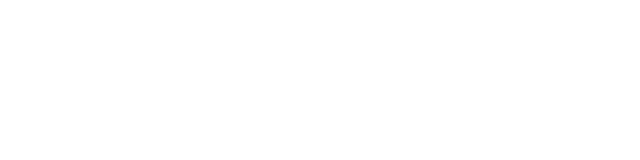
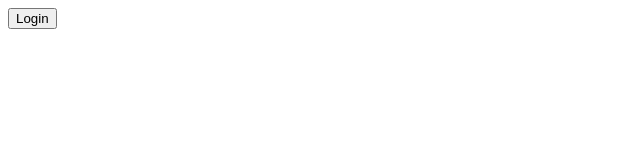
Before and after one commit to kiethohoai/my-fullstack-app, a React (Vite) app: page / in a window 1280 px wide. Shown: the top 160 px of the page, without its empty margins (0-640 px from the left). Built offline with nearby package versions, Linux system fonts and the light colour scheme.

Commit message:
18. JSX Conditional Rendering Using Immidiatly Invoked Function

```diff
--- a/src/App.jsx
+++ b/src/App.jsx
@@ -1,6 +1,6 @@
 function App() {
-  const temp = false;
-  return <div>{temp && <h1>Rendering And And</h1>}</div>;
+  const temp = true;
+  return <div>{temp ? <button>Login</button> : <button>Log out</button>}</div>;
 }
 
 export default App;
```
Also changed, not shown: 1 other file (tests, documents, lock files or other folders).
